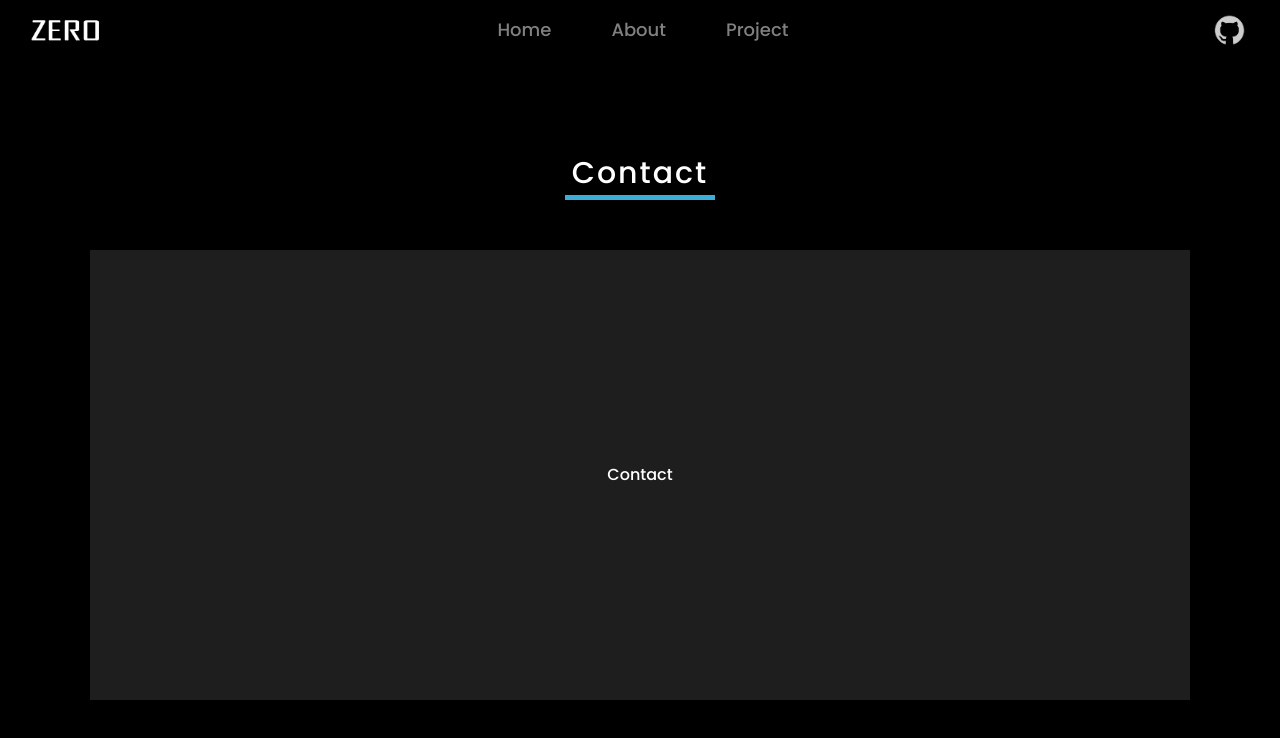
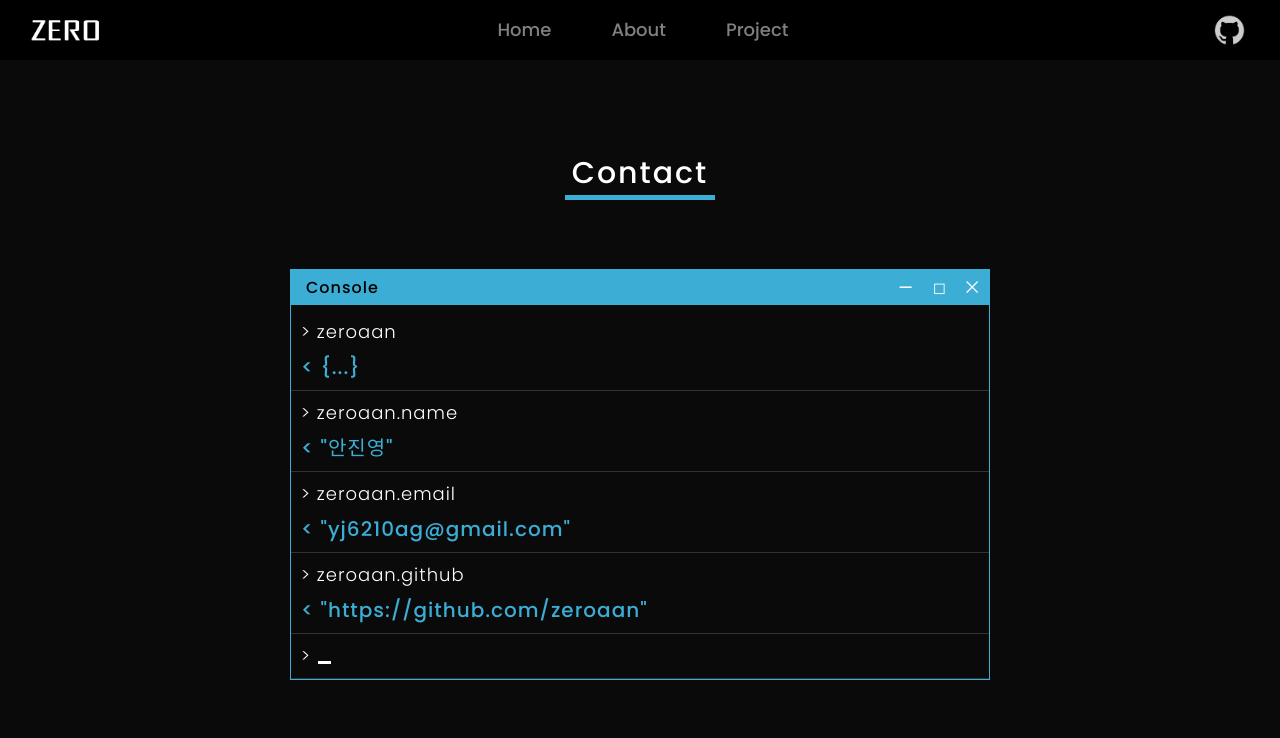
Before and after one commit to zeroaan/portfolio_react, a React (Create React App) app: page /about/contact in a window 1280 px wide. Shown: the top 738 px of the page. Built offline with nearby package versions, Linux system fonts and the light colour scheme.

Commit message:
Update: contact

```diff
--- a/src/components/AboutLayout.tsx
+++ b/src/components/AboutLayout.tsx
@@ -20,6 +20,7 @@ const DivStyle = styled.div`
   width: 100vw;
   height: 100vh;
   animation: ${fadeIn} 0.5s linear;
+  user-select: none;
 `;
 const H1Title = styled.h1`
   font-size: 30px;
@@ -32,7 +33,6 @@ const H1Title = styled.h1`
 const DivContent = styled.div`
   width: 1100px;
   height: 450px;
-  background-color: rgb(30, 30, 30);
 `;
 
 interface Props {
--- a/src/components/GlobalStyles.tsx
+++ b/src/components/GlobalStyles.tsx
@@ -9,9 +9,10 @@ const globalStyles = createGlobalStyle`
     }
     body {
         font-family: 'Poppins', sans-serif;
-        background-color: black;
+        background-color: rgb(10, 10, 10);
         &::-webkit-scrollbar {
             width: 10px;
+            height: 10px;
         }
         &::-webkit-scrollbar-thumb {
             background-color: white;
--- a/src/pages/Contact.tsx
+++ b/src/pages/Contact.tsx
@@ -1,7 +1,16 @@
 import React from "react";
-import styled from "styled-components";
+import styled, { keyframes } from "styled-components";
 
 import AboutLayout from "components/AboutLayout";
+
+const blinkTyping = keyframes`
+    0%, 100%{
+      border-color: transparent;
+    }
+    50% {
+      border-color: white;
+    }
+`;
 
 const DivStyle = styled.div`
   display: flex;
@@ -11,12 +20,100 @@ const DivStyle = styled.div`
   width: 100%;
   height: 100%;
 `;
+const DivContact = styled.div`
+  letter-spacing: 1px;
+  width: 700px;
+  border: 1px solid rgb(60, 173, 212);
+`;
+const DivConsole = styled.div`
+  margin-bottom: 5px;
+  width: 100%;
+  height: 35px;
+  background-color: rgb(60, 173, 212);
+  display: flex;
+  justify-content: space-between;
+  align-items: center;
+`;
+const H1Console = styled.h1`
+  margin: 0 15px;
+  color: black;
+`;
+const DivTool = styled.div`
+  display: flex;
+  justify-content: space-around;
+  width: 100px;
+`;
+const DivBorder = styled.div`
+  padding: 5px 10px;
+  border-bottom: 1px solid rgb(50, 50, 50);
+`;
+const PInput = styled.p`
+  font-size: 18px;
+  padding: 8px 0;
+  color: rgb(255, 255, 255);
+  font-weight: 300;
+`;
+const POutput = styled.p`
+  font-size: 20px;
+  padding: 8px 0;
+  color: rgb(60, 173, 212);
+`;
+const DivBlinkInput = styled(PInput)`
+  display: flex;
+  align-items: center;
+`;
+const DivBlink = styled.div`
+  margin: 0 7px;
+  width: 13px;
+  height: 15px;
+  border-bottom: 3px solid white;
+  animation: ${blinkTyping} 1s step-start infinite;
+`;
 
 const Contact = () => {
+  const contactData = [
+    {
+      input: `> zeroaan`,
+      output: `< {...}`,
+    },
+    {
+      input: `> zeroaan.name`,
+      output: `< "안진영"`,
+    },
+    {
+      input: `> zeroaan.email`,
+      output: `< "yj6210ag@gmail.com"`,
+    },
+    {
+      input: `> zeroaan.github`,
+      output: `< "https://github.com/zeroaan"`,
+    },
+  ];
+
   return (
     <AboutLayout title="Contact">
       <DivStyle>
-        <h1>Contact</h1>
+        <DivContact>
+          <DivConsole>
+            <H1Console>Console</H1Console>
+            <DivTool>
+              <p>—</p>
+              <p>◻</p>
+              <p>⨉</p>
+            </DivTool>
+          </DivConsole>
+          {contactData.map((v) => (
+            <DivBorder key={v.input}>
+              <PInput>{v.input}</PInput>
+              <POutput>{v.output}</POutput>
+            </DivBorder>
+          ))}
+          <DivBorder>
+            <DivBlinkInput>
+              {"> "} <DivBlink />
+            </DivBlinkInput>
+          </DivBorder>
+        </DivContact>
       </DivStyle>
     </AboutLayout>
   );
```
Also changed, not shown: 2 other files (tests, documents, lock files or other folders).
